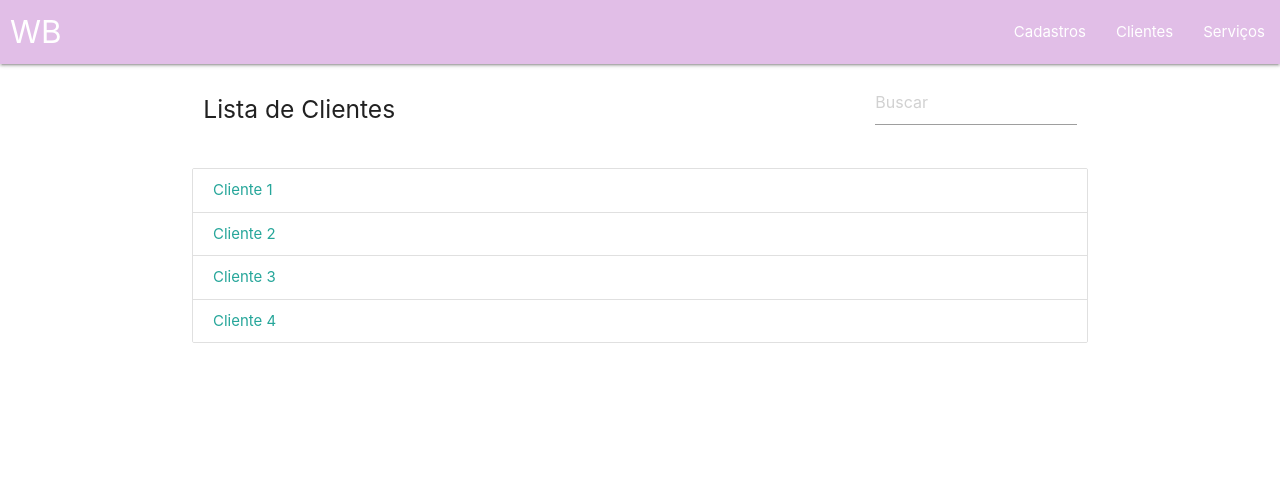
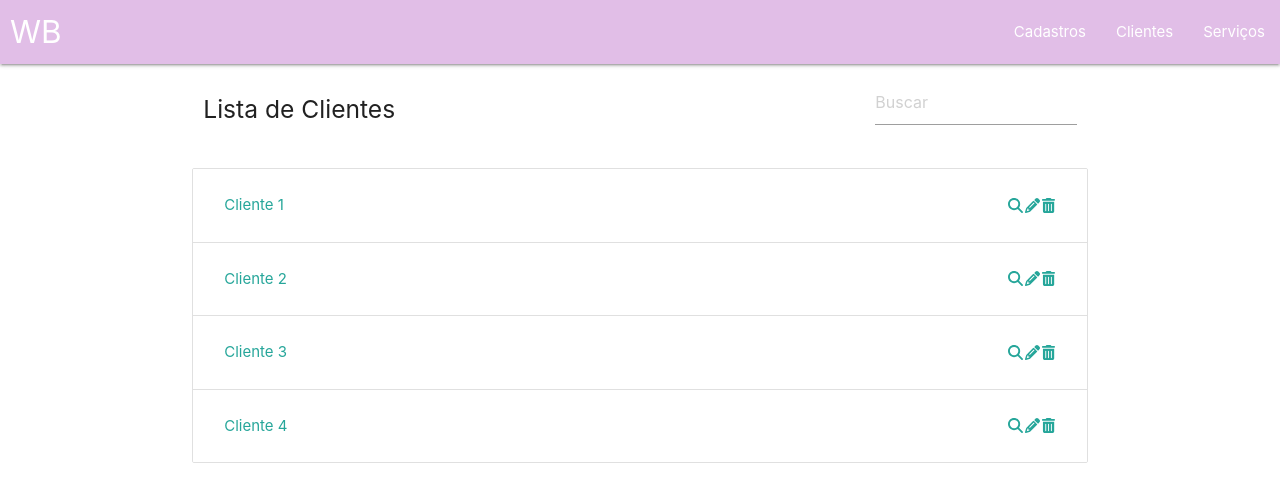
Before and after one commit to JacklesKerley/atvi-wb-tecnica-de-programacao, a React (Create React App) app: page / in a window 1280 px wide. Shown: the top 502 px of the page. Built offline with nearby package versions, Linux system fonts and the light colour scheme.

Commit message:
pagina de serviço e clientes pronta

```diff
--- a/package.json
+++ b/package.json
@@ -3,6 +3,9 @@
   "version": "0.1.0",
   "private": true,
   "dependencies": {
+    "@fortawesome/fontawesome-svg-core": "^6.4.0",
+    "@fortawesome/free-solid-svg-icons": "^6.4.0",
+    "@fortawesome/react-fontawesome": "^0.2.0",
     "@testing-library/jest-dom": "^5.16.3",
     "@testing-library/react": "^12.1.4",
     "@testing-library/user-event": "^13.5.0",
@@ -13,6 +16,7 @@
     "materialize-css": "^1.0.0-rc.2",
     "react": "^18.0.0",
     "react-dom": "^18.0.0",
+    "react-router-dom": "^6.13.0",
     "react-scripts": "5.0.0",
     "typescript": "^4.6.3",
     "web-vitals": "^2.1.4"
--- a/src/componentes/listaCliente.tsx
+++ b/src/componentes/listaCliente.tsx
@@ -1,6 +1,8 @@
 /* eslint-disable jsx-a11y/anchor-is-valid */
 import { Component } from "react";
 import 'materialize-css/dist/css/materialize.min.css';
+import { FontAwesomeIcon } from '@fortawesome/react-fontawesome'
+import { faPencil, faTrashCan, faMagnifyingGlass } from '@fortawesome/free-solid-svg-icons'
 
 
 type props = {
@@ -17,12 +19,65 @@ export default class ListaCliente extends Component<props> {
                         <input type="text" placeholder="Buscar"></input>
                     </div>
                 </div>
-                <div className="collection">
-                    <a className="collection-item">Cliente 1</a>
-                    <a className="collection-item">Cliente 2</a>
-                    <a className="collection-item">Cliente 3</a>
-                    <a className="collection-item">Cliente 4</a>
-                </div>
+                <ul className="collection">
+                    <li className="collection-item valign-wrapper row">
+                        <p className="col s11" style={{ color: '#26a69a' }}>Cliente 1</p>
+                        <p className="col s1" style={{ display: 'flex', justifyContent: 'space-around' }}>
+                            <button className="waves-effect waves-light" style={{ padding: '1px 0', color: '#26a69a', border: 'none', display: 'block', background: 'none' }}>
+                                <FontAwesomeIcon icon={faMagnifyingGlass} />
+                            </button>
+                            <button className="waves-effect waves-light" style={{ padding: '1px 0', color: '#26a69a', border: 'none', display: 'block', background: 'none' }}>
+                                <FontAwesomeIcon icon={faPencil} />
+                            </button>
+                            <button className="waves-effect waves-light" style={{ padding: '1px 0', color: '#26a69a', border: 'none', display: 'block', background: 'none' }}>
+                                <FontAwesomeIcon icon={faTrashCan} />
+                            </button>
+
+                        </p>
+                    </li>
+                    <li className="collection-item valign-wrapper row">
+                        <p className="col s11" style={{ color: '#26a69a' }}>Cliente 2</p>
+                        <p className="col s1" style={{ display: 'flex', justifyContent: 'space-around' }}>
+                            <button className="waves-effect waves-light" style={{ padding: '1px 0', color: '#26a69a', border: 'none', display: 'block', background: 'none' }}>
+                                <FontAwesomeIcon icon={faMagnifyingGlass} />
+                            </button>
+                            <button className="waves-effect waves-light" style={{ padding: '1px 0', color: '#26a69a', border: 'none', display: 'block', background: 'none' }}>
+                                <FontAwesomeIcon icon={faPencil} />
+                            </button>
+                            <button className="waves-effect waves-light" style={{ padding: '1px 0', color: '#26a69a', border: 'none', display: 'block', background: 'none' }}>
+                                <FontAwesomeIcon icon={faTrashCan} />
+                            </button>
+                        </p>
+                    </li>
+                    <li className="collection-item valign-wrapper row">
+                        <p className="col s11" style={{ color: '#26a69a' }}>Cliente 3</p>
+                        <p className="col s1" style={{ display: 'flex', justifyContent: 'space-around' }}>
+                            <button className="waves-effect waves-light" style={{ padding: '1px 0', color: '#26a69a', border: 'none', display: 'block', background: 'none' }}>
+                                <FontAwesomeIcon icon={faMagnifyingGlass} />
+                            </button>
+                            <button className="waves-effect waves-light" style={{ padding: '1px 0', color: '#26a69a', border: 'none', display: 'block', background: 'none' }}>
+                                <FontAwesomeIcon icon={faPencil} />
+                            </button>
+                            <button className="waves-effect waves-light" style={{ padding: '1px 0', color: '#26a69a', border: 'none', display: 'block', background: 'none' }}>
+                                <FontAwesomeIcon icon={faTrashCan} />
+                            </button>
+                        </p>
+                    </li>
+                    <li className="collection-item valign-wrapper row">
+                        <p className="col s11" style={{ color: '#26a69a' }}>Cliente 4</p>
+                        <p className="col s1" style={{ display: 'flex', justifyContent: 'space-around' }}>
+                            <button className="waves-effect waves-light" style={{ padding: '1px 0', color: '#26a69a', border: 'none', display: 'block', background: 'none' }}>
+                                <FontAwesomeIcon icon={faMagnifyingGlass} />
+                            </button>
+                            <button className="waves-effect waves-light" style={{ padding: '1px 0', color: '#26a69a', border: 'none', display: 'block', background: 'none' }}>
+                                <FontAwesomeIcon icon={faPencil} />
+                            </button>
+                            <button className="waves-effect waves-light" style={{ padding: '1px 0', color: '#26a69a', border: 'none', display: 'block', background: 'none' }}>
+                                <FontAwesomeIcon icon={faTrashCan} />
+                            </button>
+                        </p>
+                    </li>
+                </ul>
             </div>
         )
     }
--- a/src/componentes/listaServico.tsx
+++ b/src/componentes/listaServico.tsx
@@ -1,6 +1,8 @@
 /* eslint-disable jsx-a11y/anchor-is-valid */
 import { Component } from "react";
 import 'materialize-css/dist/css/materialize.min.css'
+import { FontAwesomeIcon } from '@fortawesome/react-fontawesome'
+import { faPencil, faTrashCan, faMagnifyingGlass } from '@fortawesome/free-solid-svg-icons'
 
 
 type props = {
@@ -15,15 +17,67 @@ export default class ListaServico extends Component<props> {
                     <h5 className="col s9">Lista de Serviços</h5>
                     <div className="input-field col s3">
                         <input type="text" placeholder="Buscar"></input>
-
                     </div>
                 </div>
-                <div className="collection">
-                    <a className="collection-item">Servico 1</a>
-                    <a className="collection-item">Servico 2</a>
-                    <a className="collection-item">Servico 3</a>
-                    <a className="collection-item">Servico 4</a>
-                </div>
+                <ul className="collection">
+                    <li className="collection-item valign-wrapper row">
+                        <p className="col s11" style={{ color: '#26a69a' }}>Serviço 1</p>
+                        <p className="col s1" style={{ display: 'flex', justifyContent: 'space-around' }}>
+                            <button className="waves-effect waves-light" style={{ padding: '1px 0', color: '#26a69a', border: 'none', display: 'block', background: 'none' }}>
+                                <FontAwesomeIcon icon={faMagnifyingGlass} />
+                            </button>
+                            <button className="waves-effect waves-light" style={{ padding: '1px 0', color: '#26a69a', border: 'none', display: 'block', background: 'none' }}>
+                                <FontAwesomeIcon icon={faPencil} />
+                            </button>
+                            <button className="waves-effect waves-light" style={{ padding: '1px 0', color: '#26a69a', border: 'none', display: 'block', background: 'none' }}>
+                                <FontAwesomeIcon icon={faTrashCan} />
+                            </button>
+
+                        </p>
+                    </li>
+                    <li className="collection-item valign-wrapper row">
+                        <p className="col s11" style={{ color: '#26a69a' }}>Serviço 2</p>
+                        <p className="col s1" style={{ display: 'flex', justifyContent: 'space-around' }}>
+                            <button className="waves-effect waves-light" style={{ padding: '1px 0', color: '#26a69a', border: 'none', display: 'block', background: 'none' }}>
+                                <FontAwesomeIcon icon={faMagnifyingGlass} />
+                            </button>
+                            <button className="waves-effect waves-light" style={{ padding: '1px 0', color: '#26a69a', border: 'none', display: 'block', background: 'none' }}>
+                                <FontAwesomeIcon icon={faPencil} />
+                            </button>
+                            <button className="waves-effect waves-light" style={{ padding: '1px 0', color: '#26a69a', border: 'none', display: 'block', background: 'none' }}>
+                                <FontAwesomeIcon icon={faTrashCan} />
+                            </button>
+                        </p>
+                    </li>
+                    <li className="collection-item valign-wrapper row">
+                        <p className="col s11" style={{ color: '#26a69a' }}>Serviço 3</p>
+                        <p className="col s1" style={{ display: 'flex', justifyContent: 'space-around' }}>
+                            <button className="waves-effect waves-light" style={{ padding: '1px 0', color: '#26a69a', border: 'none', display: 'block', background: 'none' }}>
+                                <FontAwesomeIcon icon={faMagnifyingGlass} />
+                            </button>
+                            <button className="waves-effect waves-light" style={{ padding: '1px 0', color: '#26a69a', border: 'none', display: 'block', background: 'none' }}>
+                                <FontAwesomeIcon icon={faPencil} />
+                            </button>
+                            <button className="waves-effect waves-light" style={{ padding: '1px 0', color: '#26a69a', border: 'none', display: 'block', background: 'none' }}>
+                                <FontAwesomeIcon icon={faTrashCan} />
+                            </button>
+                        </p>
+                    </li>
+                    <li className="collection-item valign-wrapper row">
+                        <p className="col s11" style={{ color: '#26a69a' }}>Serviço 4</p>
+                        <p className="col s1" style={{ display: 'flex', justifyContent: 'space-around' }}>
+                            <button className="waves-effect waves-light" style={{ padding: '1px 0', color: '#26a69a', border: 'none', display: 'block', background: 'none' }}>
+                                <FontAwesomeIcon icon={faMagnifyingGlass} />
+                            </button>
+                            <button className="waves-effect waves-light" style={{ padding: '1px 0', color: '#26a69a', border: 'none', display: 'block', background: 'none' }}>
+                                <FontAwesomeIcon icon={faPencil} />
+                            </button>
+                            <button className="waves-effect waves-light" style={{ padding: '1px 0', color: '#26a69a', border: 'none', display: 'block', background: 'none' }}>
+                                <FontAwesomeIcon icon={faTrashCan} />
+                            </button>
+                        </p>
+                    </li>
+                </ul>
             </div >
         )
     }
```
Also changed, not shown: 1 other file (tests, documents, lock files or other folders).
